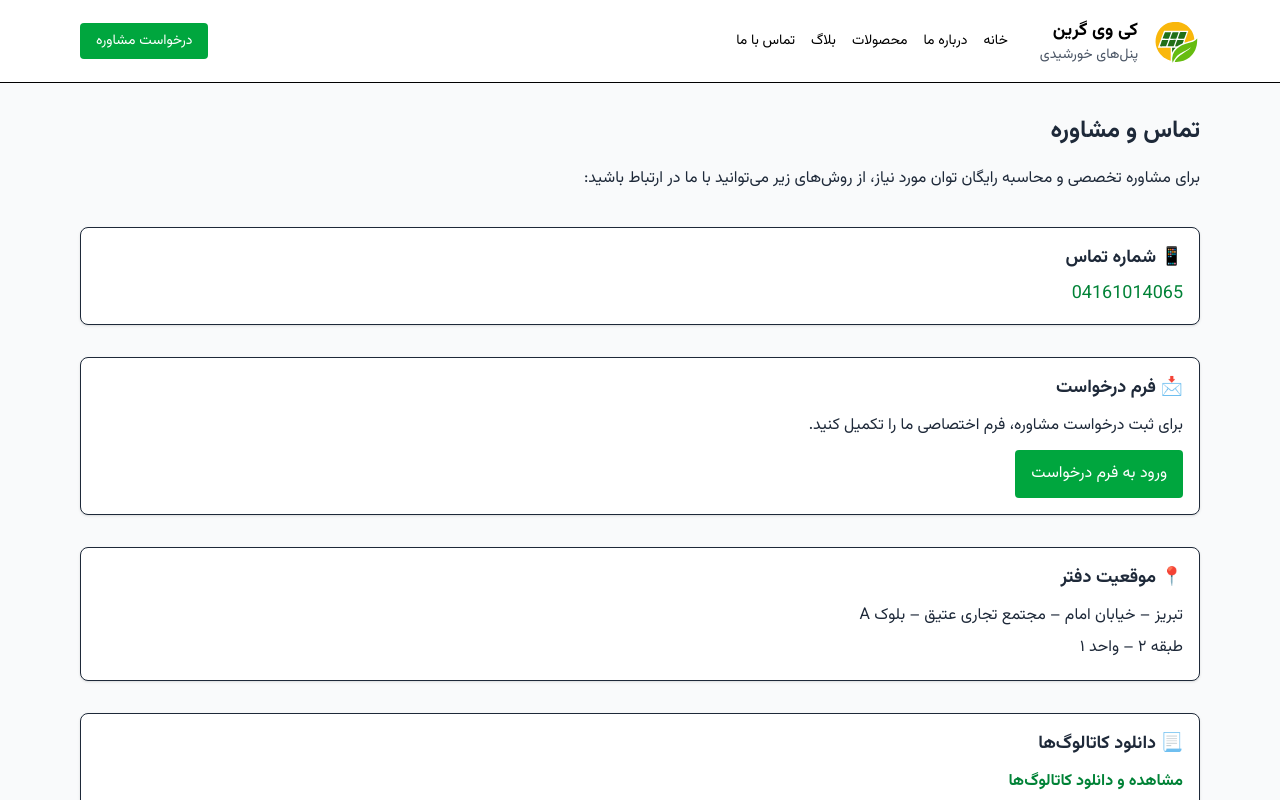
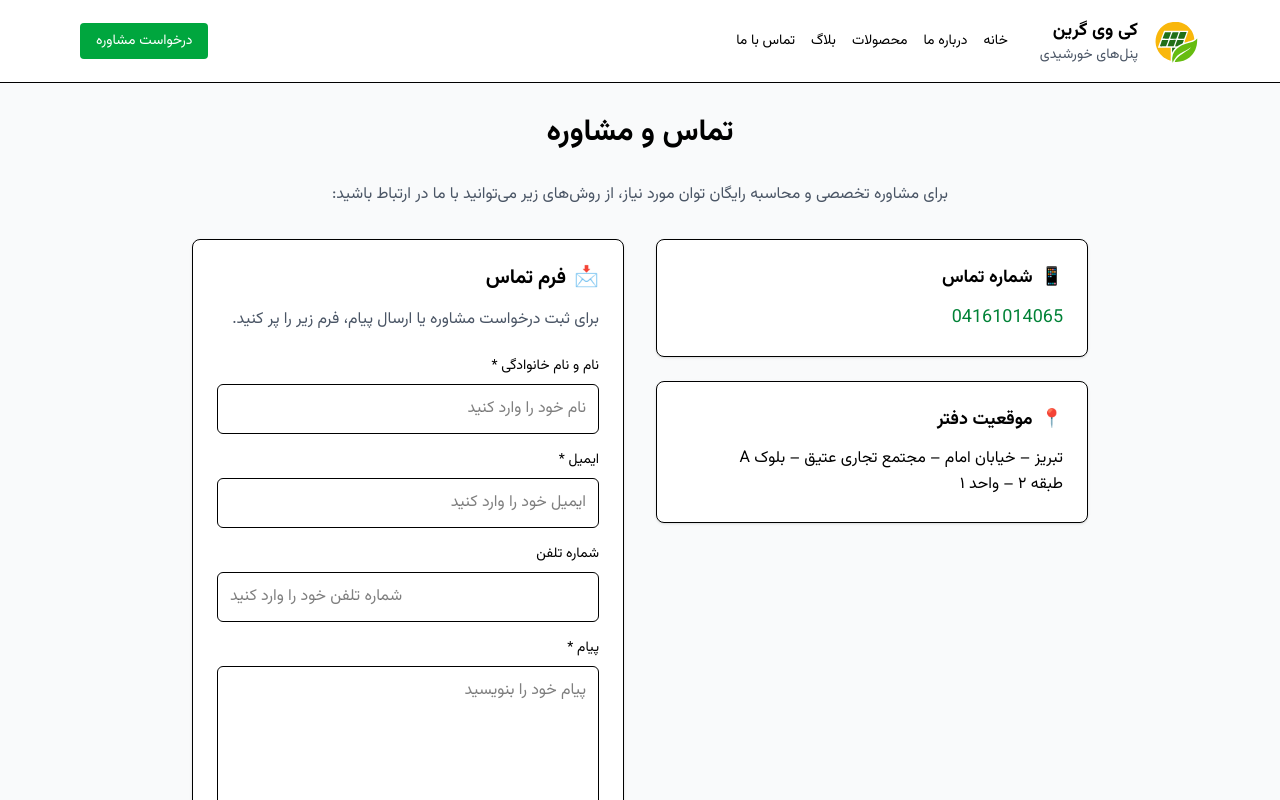
Before and after one commit to peywasti/kvgreen-website, a Next.js app: page /contact in a window 1280 px wide. Shown: the top 800 px of the page. Built offline with nearby package versions, Linux system fonts and the light colour scheme.

Commit message:
add contact form

```diff
--- a/app/contact/page.tsx
+++ b/app/contact/page.tsx
@@ -1,56 +1,166 @@
+'use client';
+
+import { useState } from 'react';
+
 export default function ContactPage() {
+  const [formData, setFormData] = useState({
+    name: '',
+    email: '',
+    phone: '',
+    subject: '',
+    message: ''
+  });
+  const [isSubmitting, setIsSubmitting] = useState(false);
+  const [submitMessage, setSubmitMessage] = useState('');
+
+  const handleChange = (e: React.ChangeEvent<HTMLInputElement | HTMLTextAreaElement | HTMLSelectElement>) => {
+    setFormData({
+      ...formData,
+      [e.target.name]: e.target.value
+    });
+  };
+
+  const handleSubmit = async (e: React.FormEvent) => {
+    e.preventDefault();
+    setIsSubmitting(true);
+    setSubmitMessage('');
+
+    // Simulate form submission
+    try {
+      // Here you would typically send the data to your backend
+      await new Promise(resolve => setTimeout(resolve, 1000)); // Simulate API call
+
+      setSubmitMessage('پیام شما با موفقیت ارسال شد. به زودی با شما تماس خواهیم گرفت.');
+      setFormData({
+        name: '',
+        email: '',
+        phone: '',
+        subject: '',
+        message: ''
+      });
+    } catch (error) {
+      setSubmitMessage('متاسفانه خطایی رخ داد. لطفا دوباره تلاش کنید.');
+    } finally {
+      setIsSubmitting(false);
+    }
+  };
+
   return (
-    <div className="space-y-8 leading-8 text-gray-800">
+    <div className="max-w-4xl mx-auto space-y-8">
+      <h1 className="text-3xl font-bold text-center">تماس و مشاوره</h1>
 
-      <h1 className="text-2xl font-bold mb-4">تماس و مشاوره</h1>
-
-      <p>
+      <p className="text-center text-gray-600 mb-8">
         برای مشاوره تخصصی و محاسبه رایگان توان مورد نیاز، از روش‌های زیر می‌توانید با ما در ارتباط باشید:
       </p>
 
+      <div className="grid md:grid-cols-2 gap-8">
+        {/* Contact Information */}
+        <div className="space-y-6">
           {/* Phone */}
-      <div className="bg-white border p-4 rounded-lg shadow-sm">
-        <h3 className="font-semibold text-lg mb-2">📱 شماره تماس</h3>
+          <div className="bg-white border p-6 rounded-lg shadow-sm">
+            <h3 className="font-semibold text-lg mb-3 flex items-center gap-2">
+              <span>📱</span>
+              شماره تماس
+            </h3>
             <p className="text-lg">
-          <a href="tel:04161014065" className="text-green-700 hover:underline">
+              <a href="tel:04161014065" className="text-green-700 hover:underline font-medium">
                 04161014065
               </a>
             </p>
           </div>
 
-      {/* Request form */}
-      <div className="bg-white border p-4 rounded-lg shadow-sm">
-        <h3 className="font-semibold text-lg mb-2">📩 فرم درخواست</h3>
-        <p>برای ثبت درخواست مشاوره، فرم اختصاصی ما را تکمیل کنید.</p>
-        <a
-          href="/request"
-          className="inline-block mt-2 bg-green-600 text-white px-4 py-2 rounded hover:bg-green-700"
-        >
-          ورود به فرم درخواست
-        </a>
-      </div>
-
           {/* Address */}
-      <div className="bg-white border p-4 rounded-lg shadow-sm">
-        <h3 className="font-semibold text-lg mb-2">📍 موقعیت دفتر</h3>
-        <p>
+          <div className="bg-white border p-6 rounded-lg shadow-sm">
+            <h3 className="font-semibold text-lg mb-3 flex items-center gap-2">
+              <span>📍</span>
+              موقعیت دفتر
+            </h3>
+            <p className="leading-relaxed">
               تبریز – خیابان امام – مجتمع تجاری عتیق – بلوک A
               <br />
               طبقه ۲ – واحد ۱
             </p>
           </div>
-
-      {/* Catalog download */}
-      <div className="bg-white border p-4 rounded-lg shadow-sm">
-        <h3 className="font-semibold text-lg mb-2">📃 دانلود کاتالوگ‌ها</h3>
-        <a
-          href="/catalogs"
-          className="text-green-700 font-semibold hover:underline"
-        >
-          مشاهده و دانلود کاتالوگ‌ها
-        </a>
         </div>
 
+        {/* Contact Form */}
+        <div className="bg-white p-6 rounded-lg shadow-sm border">
+          <h2 className="text-xl font-semibold mb-4 flex items-center gap-2">
+            <span>📩</span>
+            فرم تماس
+          </h2>
+          <p className="text-gray-600 mb-6">
+            برای ثبت درخواست مشاوره یا ارسال پیام، فرم زیر را پر کنید.
+          </p>
+
+          {submitMessage && (
+            <div className={`p-4 rounded-md mb-4 ${submitMessage.includes('موفقیت') ? 'bg-green-50 text-green-800 border border-green-200' : 'bg-red-50 text-red-800 border border-red-200'}`}>
+              {submitMessage}
+            </div>
+          )}
+
+          <form onSubmit={handleSubmit} className="space-y-4">
+            <div>
+              <label className="block text-sm font-medium mb-2">نام و نام خانوادگی *</label>
+              <input
+                type="text"
+                name="name"
+                value={formData.name}
+                onChange={handleChange}
+                required
+                className="w-full p-3 border rounded-md focus:ring-2 focus:ring-green-500 focus:border-transparent"
+                placeholder="نام خود را وارد کنید"
+              />
+            </div>
+
+            <div>
+              <label className="block text-sm font-medium mb-2">ایمیل *</label>
+              <input
+                type="email"
+                name="email"
+                value={formData.email}
+                onChange={handleChange}
+                required
+                className="w-full p-3 border rounded-md focus:ring-2 focus:ring-green-500 focus:border-transparent"
+                placeholder="ایمیل خود را وارد کنید"
+              />
+            </div>
+
+            <div>
+              <label className="block text-sm font-medium mb-2">شماره تلفن</label>
+              <input
+                type="tel"
+                name="phone"
+                value={formData.phone}
+                onChange={handleChange}
+                className="w-full p-3 border rounded-md focus:ring-2 focus:ring-green-500 focus:border-transparent"
+                placeholder="شماره تلفن خود را وارد کنید"
+              />
+            </div>
+
+            <div>
+              <label className="block text-sm font-medium mb-2">پیام *</label>
+              <textarea
+                name="message"
+                value={formData.message}
+                onChange={handleChange}
+                required
+                rows={5}
+                className="w-full p-3 border rounded-md focus:ring-2 focus:ring-green-500 focus:border-transparent"
+                placeholder="پیام خود را بنویسید"
+              ></textarea>
+            </div>
+
+            <button
+              type="submit"
+              disabled={isSubmitting}
+              className="w-full bg-green-600 text-white py-3 px-6 rounded-md hover:bg-green-700 transition disabled:opacity-50 disabled:cursor-not-allowed"
+            >
+              {isSubmitting ? 'در حال ارسال...' : 'ارسال پیام'}
+            </button>
+          </form>
+        </div>
+      </div>
     </div>
   );
 }
```
Lines whose indentation alone changed are shown as unchanged.
